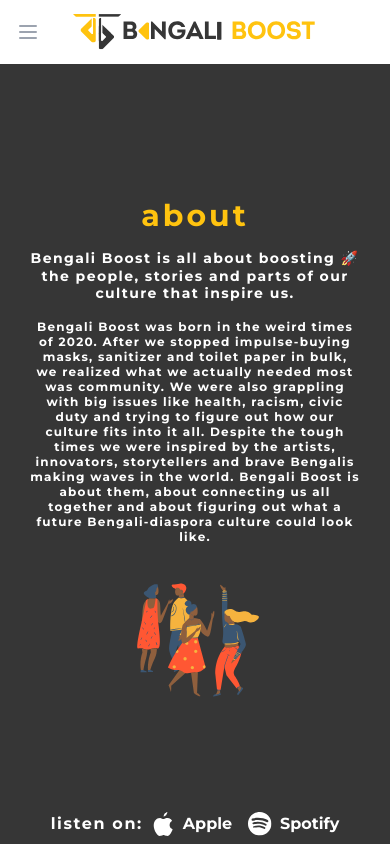
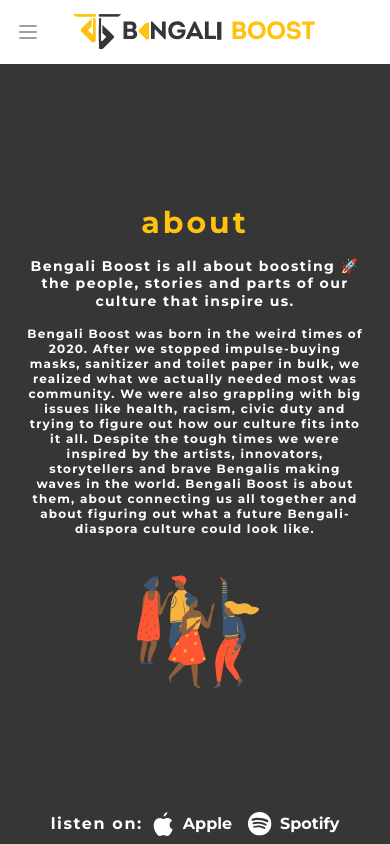
Before and after one commit to maluhoss/bengaliboost, a Next.js app: page /about in a window 390 px wide. Built offline with nearby package versions, Linux system fonts and the light colour scheme.

Commit message:
App/about - lessen padding for text to adjust for smaller screens

```diff
--- a/pages/about.js
+++ b/pages/about.js
@@ -6,7 +6,7 @@ export default function About() {
   return (
     <>
       <Nav />
-        <div className={`w-full h-adjust px-3.5 sm:px-10 ${backgroundColour}`}>
+        <div className={`w-full h-adjust px-2.5 sm:px-10 ${backgroundColour}`}>
           <div className="flex justify-center content-center min-h-adjust flex-wrap sm:flex-nowrap md:p-10">
             <div className="mx-auto flex flex-col justify-center content-center space-y-4 sm:space-y-5 px-4 py-8 lg:px-4 lg:py-0">
               <h1 className="text-center sm:text-left max-w-md tracking-widest leading-tight text-3xl md:text-4xl lg:text-5xl text-yellow font-bold">
```
